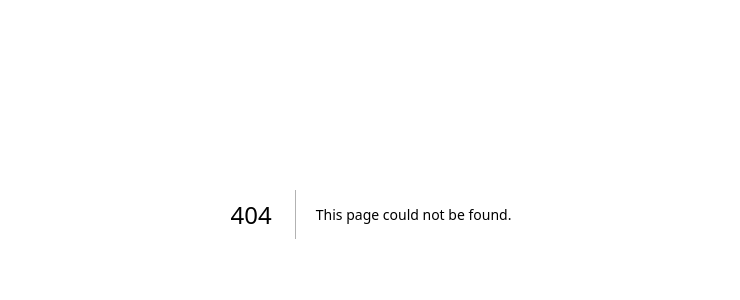
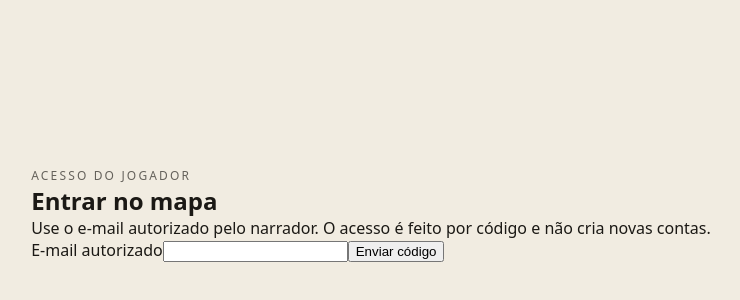
Before and after one commit to Otiosun/murim-map-studio, a Next.js app in the folder apps/player/: page /login in a window 1280 px wide. Before the commit this address had no page. Shown: the part 186-486 px from the top of the page, without its empty margins (269-1009 px from the left). Built offline with nearby package versions, Linux system fonts and the light colour scheme; no server answers.

Commit message:
feat: add player login page

```diff
--- /dev/null
+++ b/apps/player/app/login/page.tsx
@@ -0,0 +1,27 @@
+import { redirect } from 'next/navigation';
+import { createSupabasePlayerSessionResolver } from '../../lib/auth/supabase-player-session';
+import { createPlayerSupabaseServerClient } from '../../lib/supabase/server';
+import { LoginForm } from './login-form';
+
+export default async function LoginPage() {
+  const supabase = await createPlayerSupabaseServerClient();
+  const session = await createSupabasePlayerSessionResolver(supabase).resolve();
+
+  if (session) {
+    redirect('/');
+  }
+
+  return (
+    <main className="foundation-shell">
+      <section className="login-card" aria-labelledby="login-title">
+        <p className="eyebrow">ACESSO DO JOGADOR</p>
+        <h1 id="login-title">Entrar no mapa</h1>
+        <p className="login-note">
+          Use o e-mail autorizado pelo narrador. O acesso é feito por código e não cria novas
+          contas.
+        </p>
+        <LoginForm />
+      </section>
+    </main>
+  );
+}
```
